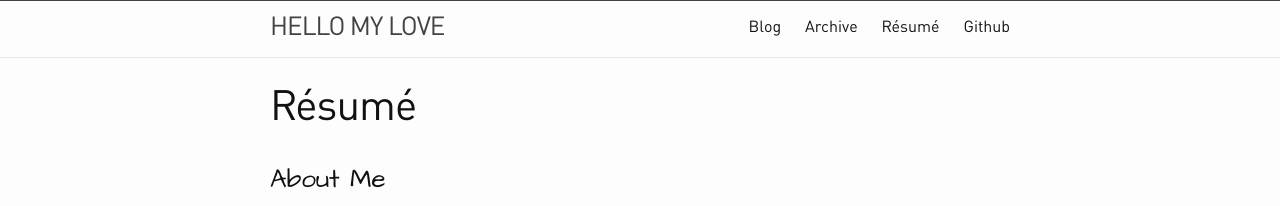
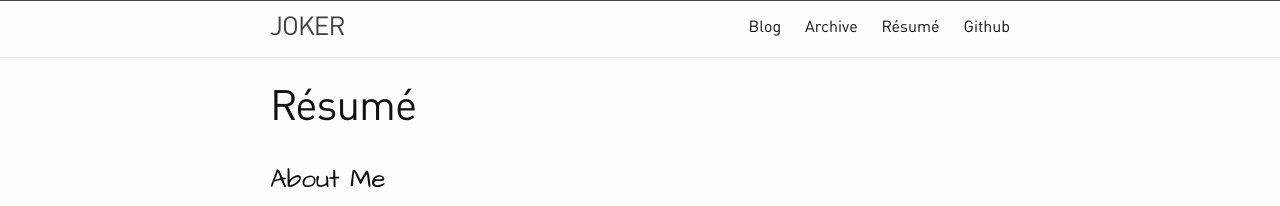
Before and after one commit to zhufacai/jekyll1.github.io, a Jekyll site: the page built from resume/index.md, in a window 1280 px wide. Shown: the top 206 px of the page. Built offline with Jekyll 4.4.1, drawn with Linux system fonts in a browser that asks for light colours; some web fonts are replaced; comment, search, counter and statistics services are not loaded.

Commit message:
Update header.html

```diff
--- a/_includes/header.html
+++ b/_includes/header.html
@@ -1,7 +1,7 @@
 <header class="site-header" role="banner">
 
   <div class="wrapper">
-    <a class="site-title" rel="author" href="{{ "/" | relative_url }}">{{ site.longtitle | escape | upcase }}</a>
+    <a class="site-title" rel="author" href="{{ "/" | relative_url }}">{{ site.title | escape | upcase }}</a>
 
     <nav class="site-nav">
       <input type="checkbox" id="nav-trigger" class="nav-trigger" />
```
